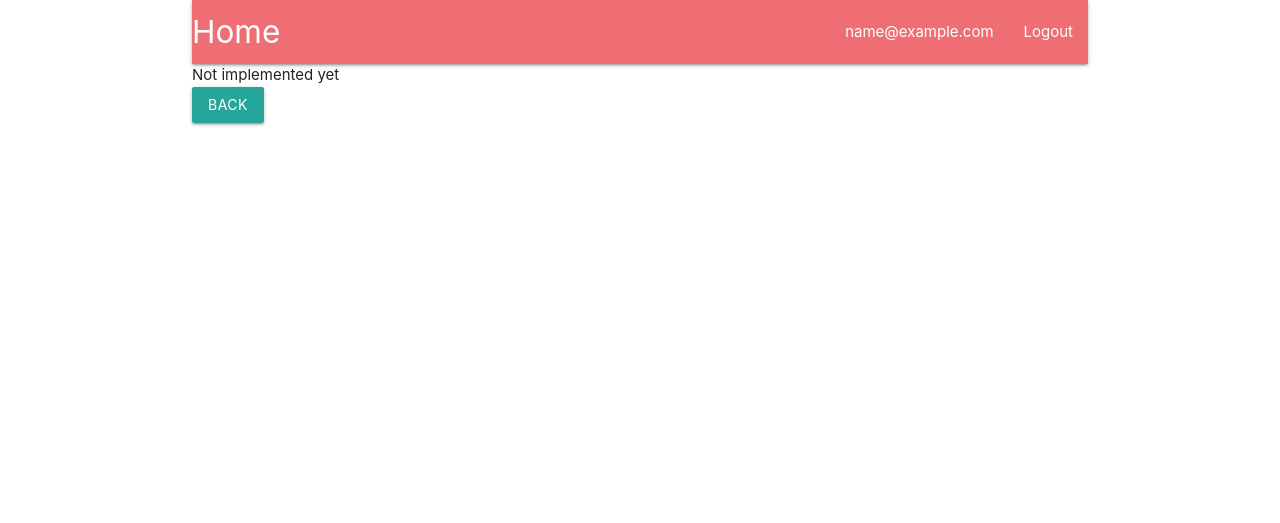
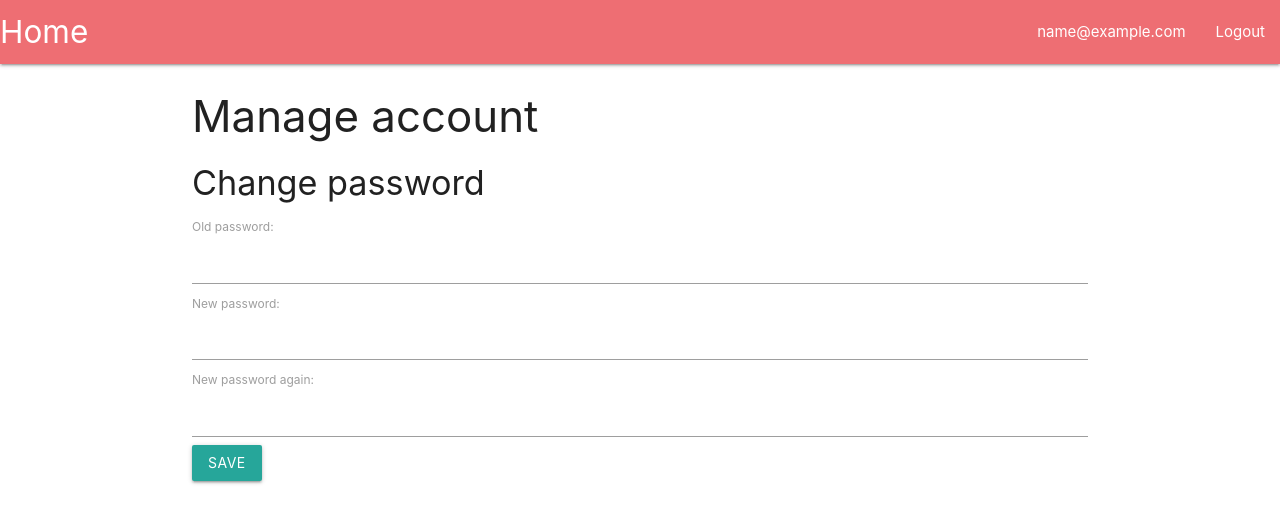
Before and after one commit to zeevro/wolfyi, a Flask app: page /account in a window 1280 px wide. Shown: the top 523 px of the page. Run offline with Flask 2, Linux system fonts and the light colour scheme; the visitor is signed in with stand-in values (Sample User, id 1); parts of the project's set-up code (start-up, migrations or seed data) failed here and were passed over; some libraries are stand-ins or nearby versions.

Commit message:
Added account.html page with ability to change password

```diff
--- a/src/wolfyi/application/routes.py
+++ b/src/wolfyi/application/routes.py
@@ -142,7 +142,26 @@ def delete_url():
 @app.route('/account', methods=['GET', 'POST'])
 @login_required
 def account():
-    return render_template('message.html', message='Not implemented yet')
+    if request.method == 'GET':
+        return render_template('account.html')
+
+    if not request.form['password']:
+        return render_template('account.html', error='Invalid password')
+
+    if request.form['password'] == request.form['old_password']:
+        return render_template('account.html', error='Same as old password')
+
+    if request.form['password'] != request.form['password2']:
+        return render_template('account.html', error='Passwords did not match')
+
+    if not current_user.check_password(request.form['old_password']):
+        return render_template('account.html', error='Old password is wrong')
+
+    user = db.session.query(User).get(current_user.id)
+    user.set_password(request.form['password'])
+    db.session.commit()
+
+    return render_template('account.html', message='Password changed')
 
 
 @app.route('/<regex("[A-Za-z0-9_-]{6,8}"):slug>')
--- /dev/null
+++ b/src/wolfyi/templates/account.html
@@ -0,0 +1,21 @@
+{% extends "base.html" %}
+
+{% block content %}
+        <h3>Manage account</h3>
+        <h4>Change password</h4>
+        <form method="POST">
+            <label for="old_password">Old password:</label>
+            <input type="password" id="old_password" name="old_password" />
+            <label for="password">New password:</label>
+            <input type="password" id="password" name="password" />
+            <label for="password2">New password again:</label>
+            <input type="password" id="password2" name="password2" />
+            {% if error %}
+                <div class="card-panel red">{{ error }}</div>
+            {% endif %}
+            {% if message %}
+                <div class="card-panel teal">{{ message }}</div>
+            {% endif %}
+            <input type="submit" class="btn" value="Save" />
+        </form>
+{% endblock %}
--- a/src/wolfyi/templates/base.html
+++ b/src/wolfyi/templates/base.html
@@ -15,11 +15,10 @@
         {% block head_content %}{% endblock %}
     </head>
     <body>
-        <div class="container">
         <nav>
             <div class="nav-wrapper">
                 <a href="/" class="brand-logo">Home</a>
-                    <ul id="nav-mobile" class="right hide-on-med-and-down">
+                <ul id="nav-mobile" class="right">
                 {% if current_user.is_anonymous %}
                     <li><a href="{{ url_for('login') }}">Login</a></li>
                     <li><a href="{{ url_for('register') }}">Register</a></li>
@@ -30,6 +29,7 @@
                 </ul>
             </div>
         </nav>
+        <div class="container">
             {% block content %}{% endblock %}
         </div>
     </body>
```
Lines whose indentation alone changed are shown as unchanged.
